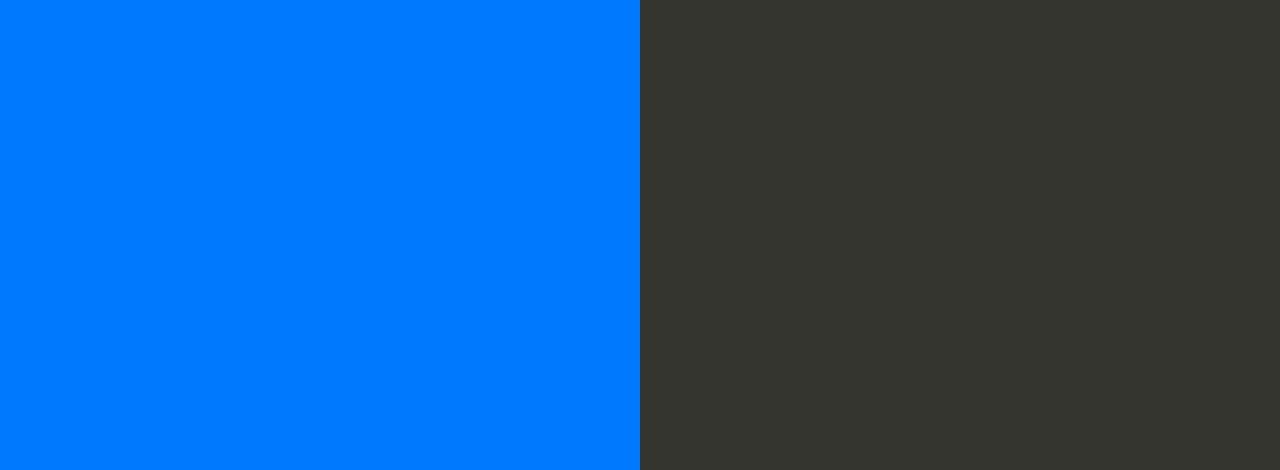
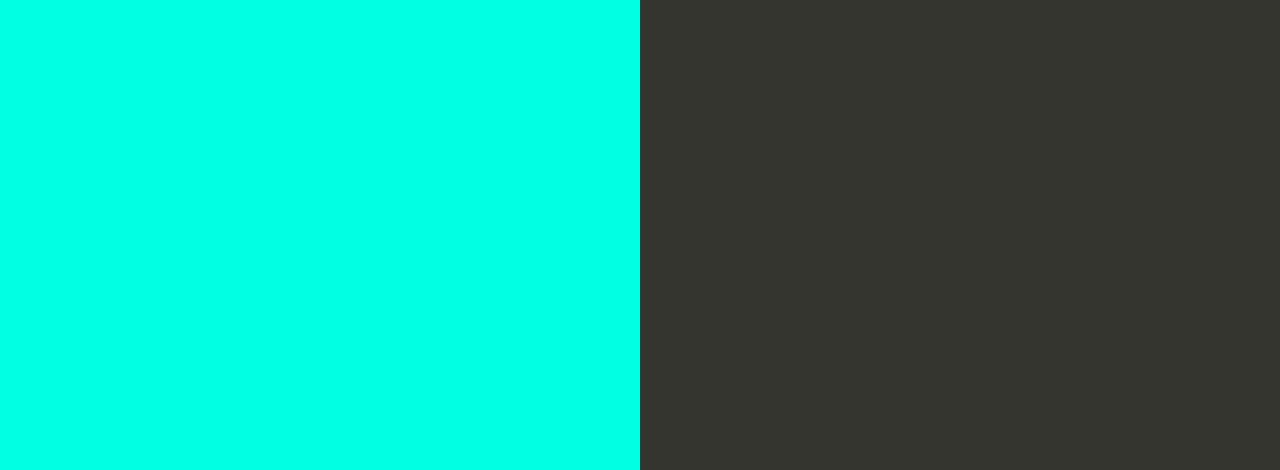
Before and after one commit to amt-dwemoh-kesseh/test-codePipeline-skill, a website: page index.html in a window 1280 px wide. Shown: the part 330-800 px from the top of the page. Drawn offline with Linux system fonts and the light colour scheme.

Commit message:
refactor: changed bg color

```diff
--- a/index.html
+++ b/index.html
@@ -35,7 +35,7 @@
 
         text-align: right;
         padding-top: 11em;
-        background-color: rgb(0, 123, 255);
+        background-color: rgb(0, 255, 229);
 
       }
       .textColumn p {
```
